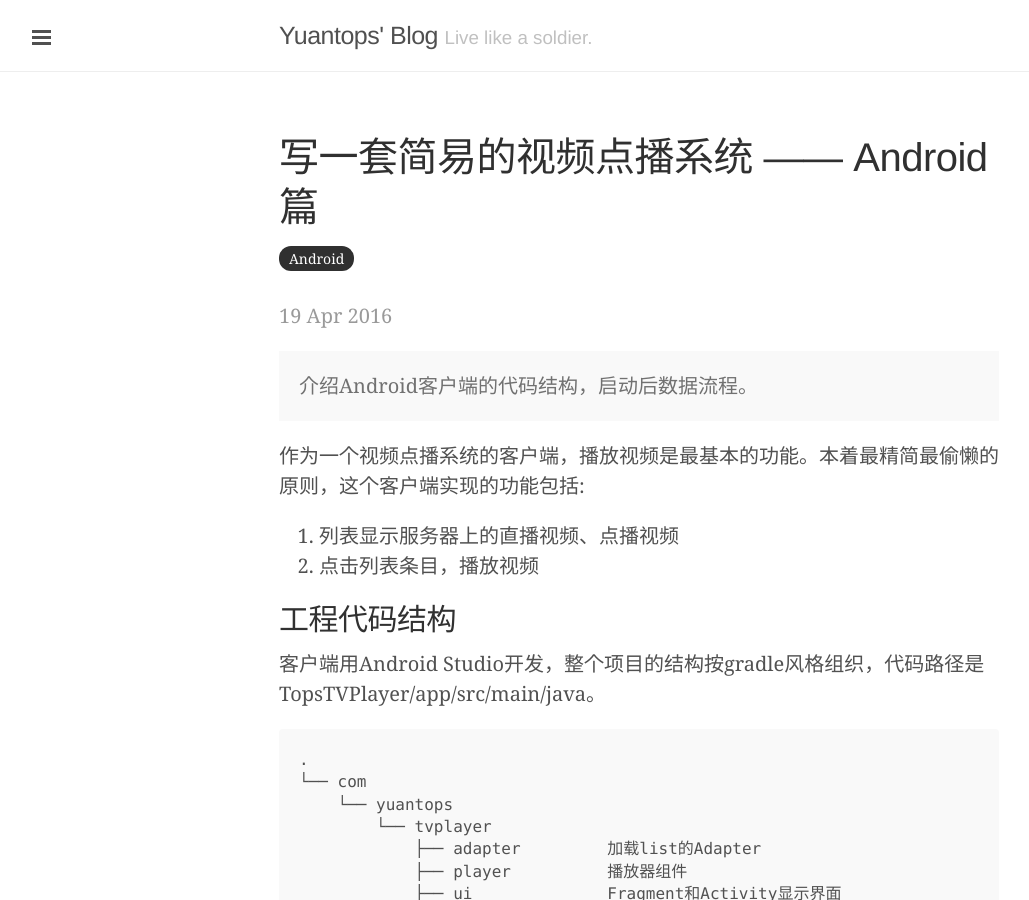
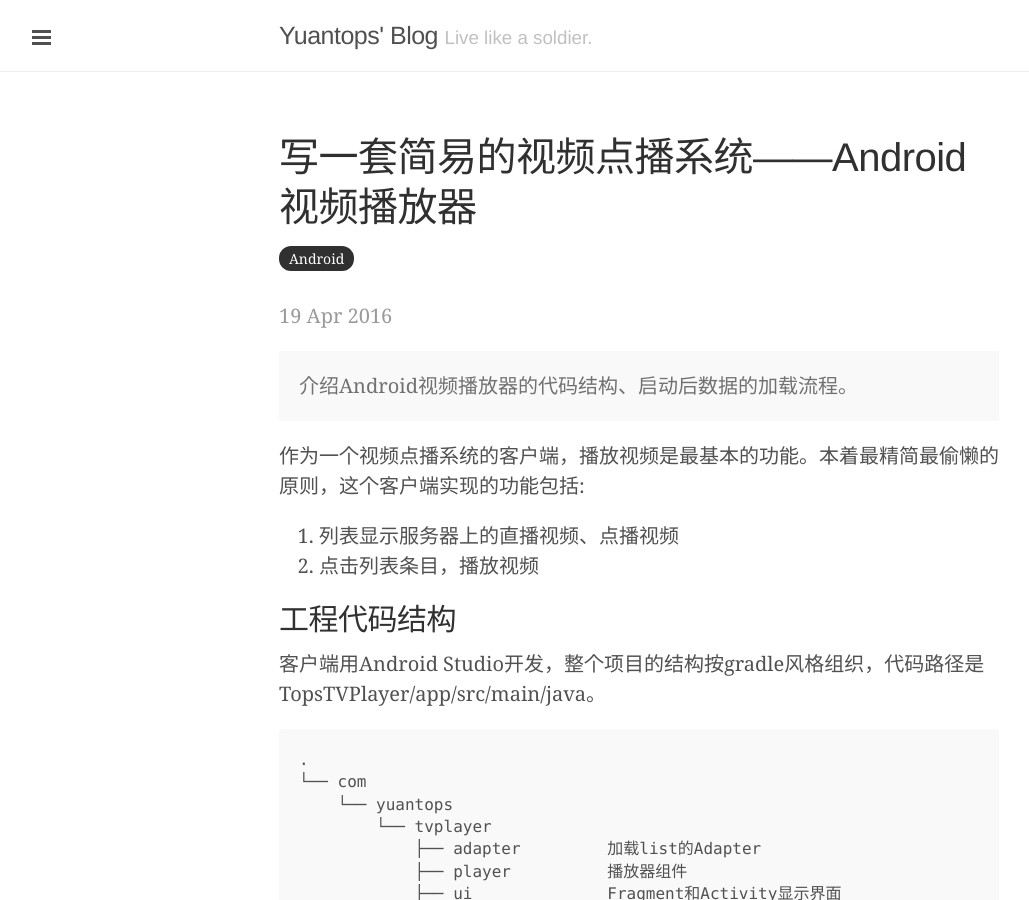
Before and after one commit to yuantops/blog, a Jekyll site: the page built from _posts/2016-04-19-write-your-own-vod-system-android.md, in a window 1280 px wide and 900 px high. Shown: the whole window, without its empty margins (1-1030 px from the left). Built offline with Jekyll 4.4.1, drawn with Linux system fonts in a browser that asks for light colours; some web fonts are replaced.

Commit message:
change post tile.

```diff
--- a/_posts/2016-04-19-write-your-own-vod-system-android.md
+++ b/_posts/2016-04-19-write-your-own-vod-system-android.md
@@ -1,9 +1,9 @@
 ---
 layout: post
 category: "Tech"
-title: "写一套简易的视频点播系统 —— Android篇"
+title: "写一套简易的视频点播系统——Android视频播放器"
 tags: [Android]
-description: "介绍Android客户端的代码结构，启动后数据流程。"
+description: "介绍Android视频播放器的代码结构、启动后数据的加载流程。"
 ---
 
 作为一个视频点播系统的客户端，播放视频是最基本的功能。本着最精简最偷懒的原则，这个客户端实现的功能包括:
```
